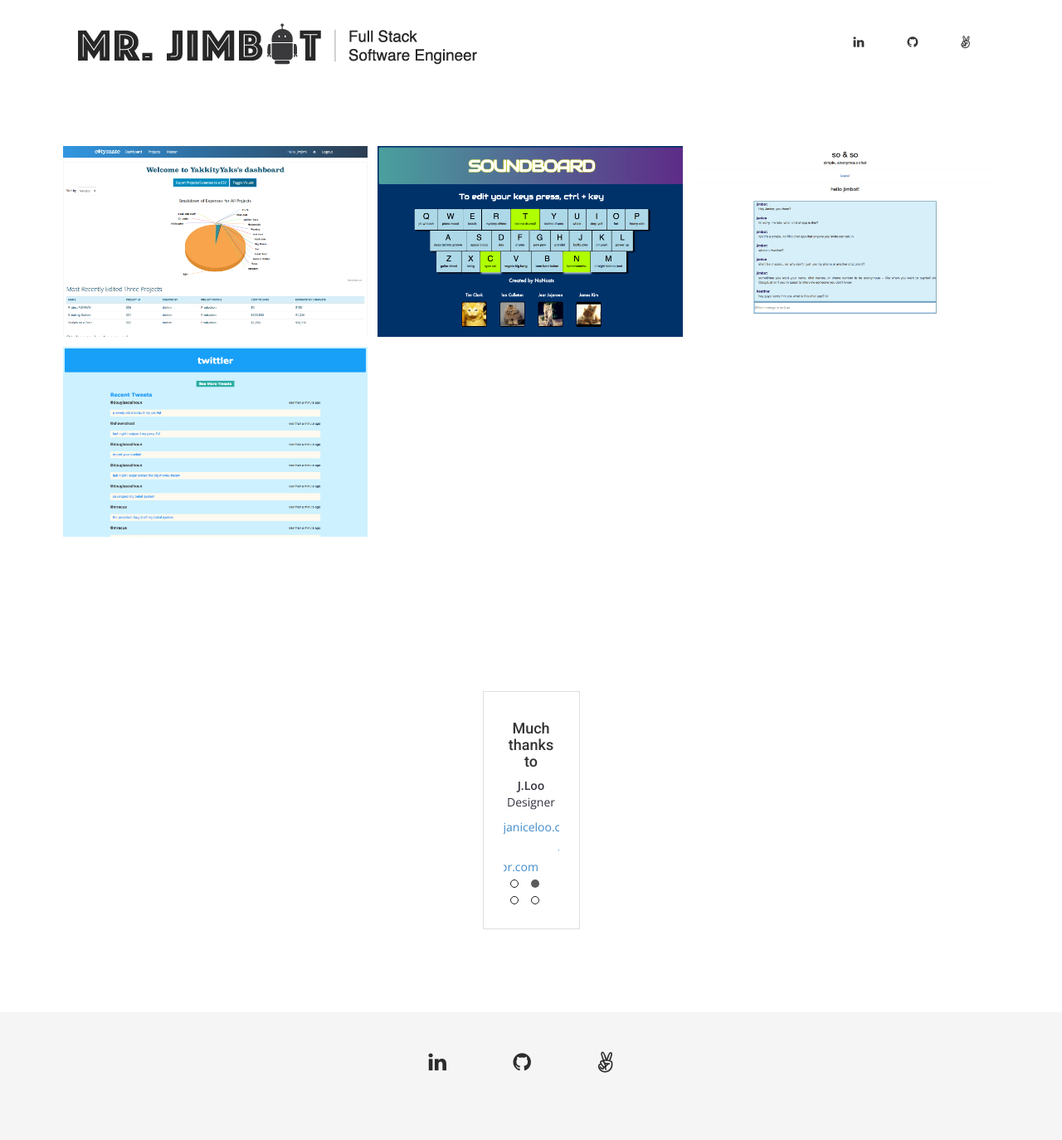
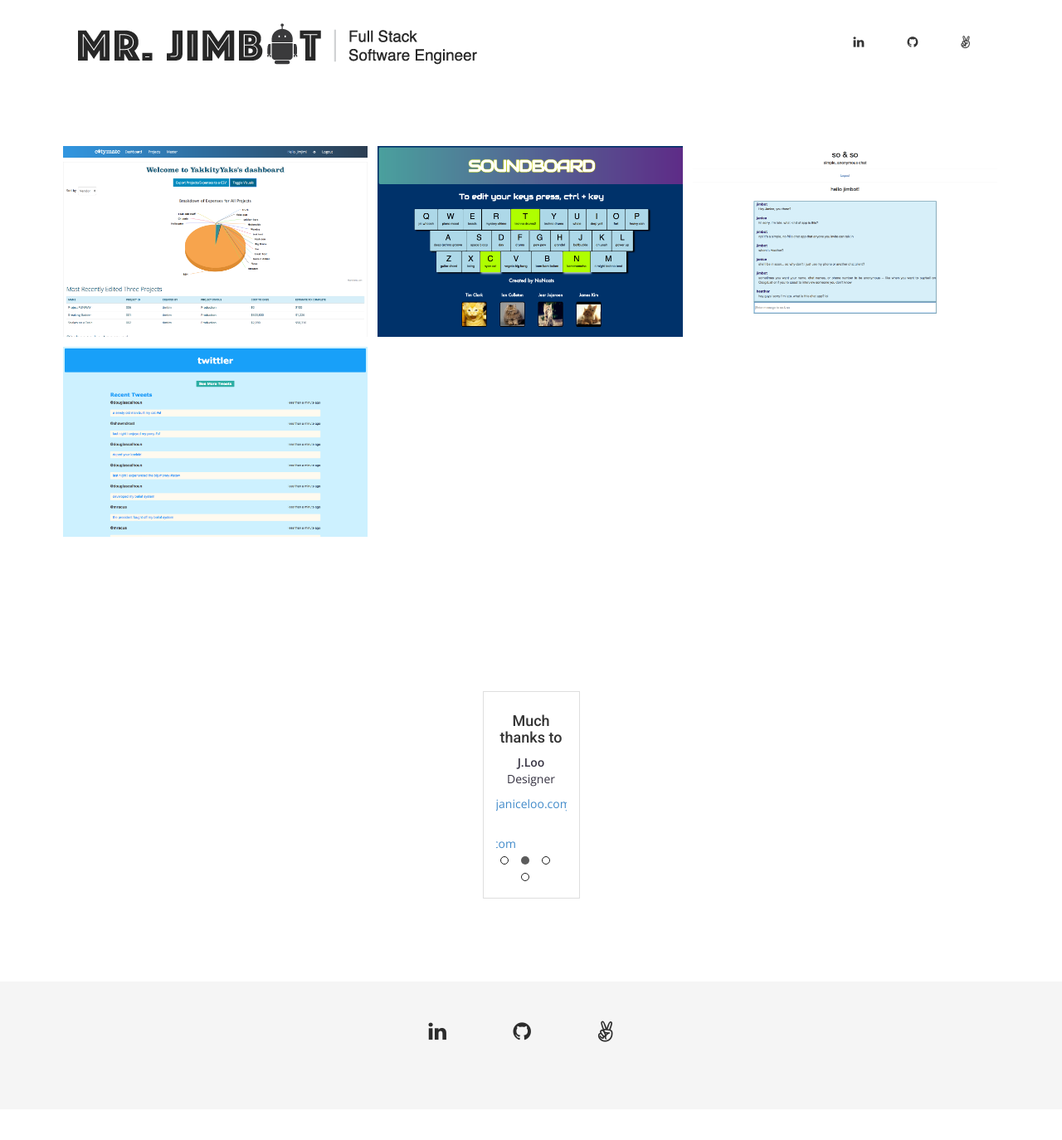
Before and after one commit to jimmy-james/jimmy-james.github.io, a Jekyll site: the page built from index.html, in a window 1280 px wide. Shown: the whole page at 83% size. Built offline with Jekyll 4.4.1, drawn with Linux system fonts in a browser that asks for light colours; nearby versions of some CDN libraries; some web fonts are replaced; after the commit the page ends 1337 px from its top, so only the background shows below that.

```diff
--- a/css/airspace.css
+++ b/css/airspace.css
@@ -316,7 +316,7 @@
   text-align: center;
   width: 10%;
   border: 1px solid #DEDEDE;
-  padding: 24px;
+  padding: 15px;
   margin: auto;
 }
 #testimonial .testimonial-carousel img {
```
